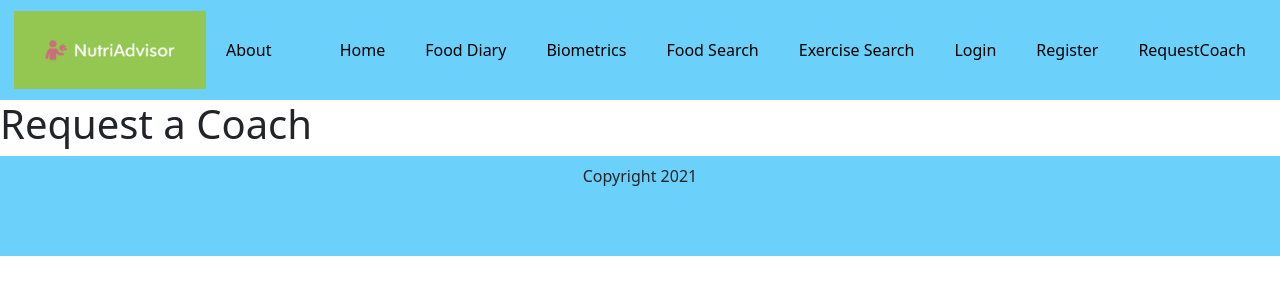
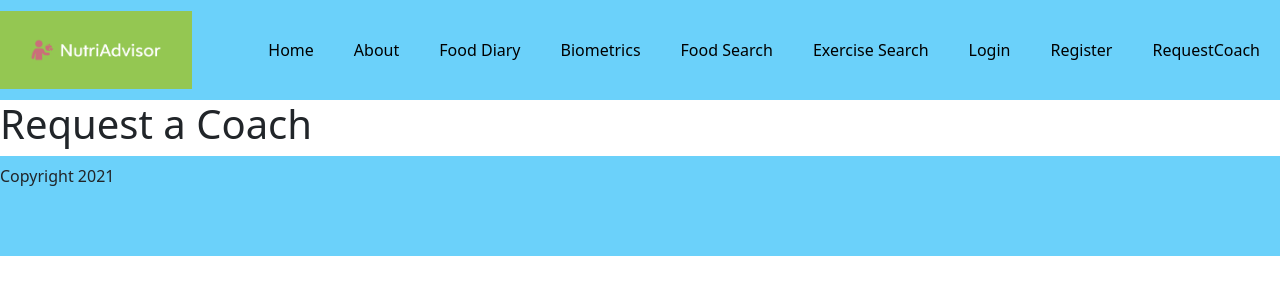
Before and after one commit to magotts/nutriadvisor, a React (Create React App) app in the folder client/: page /requestcoach in a window 1280 px wide. Shown: the top 300 px of the page. Built offline with nearby package versions, Linux system fonts and the light colour scheme.

Commit message:
navbar changes

```diff
--- a/client/src/components/Navbar.css
+++ b/client/src/components/Navbar.css
@@ -4,6 +4,7 @@
   background-color: #6bd1fa;
   display: flex;
   flex-direction: column;
+  align-items: flex-start;
   justify-content: space-between;
 }
 .navlogin {
@@ -23,17 +24,17 @@
   justify-content: flex-start;
 }
 
-.nav-img {
+.navbar .nav-img {
   width: 400;
   height: 94%;
 }
 
 .navbar .rightSide {
-  flex: 50%;
   height: 100%;
   display: flex;
+  align-self: flex-end;
+  flex-direction: row;
   align-items: center;
-  justify-content: center;
 }
 
 .navbar a {
--- a/client/src/components/Navbar.js
+++ b/client/src/components/Navbar.js
@@ -17,10 +17,11 @@ export default function Navbar(props) {
     <div className="navbar">
       <div className="leftSide">
         <img className="nav-img" src={Logo} alt="logo"/>
-        <Link to="/about"> About </Link>
+
         </div>
       <div className="rightSide">
         <Link to="/"> Home </Link>
+        <Link to="/about"> About </Link>
         <Link to="/food_diary"> Food Diary </Link>
         <Link to="/biometrics"> Biometrics </Link>
         <Link to="/food_search"> Food Search </Link>
```
Also changed, not shown: 1 other file (tests, documents, lock files or other folders).
